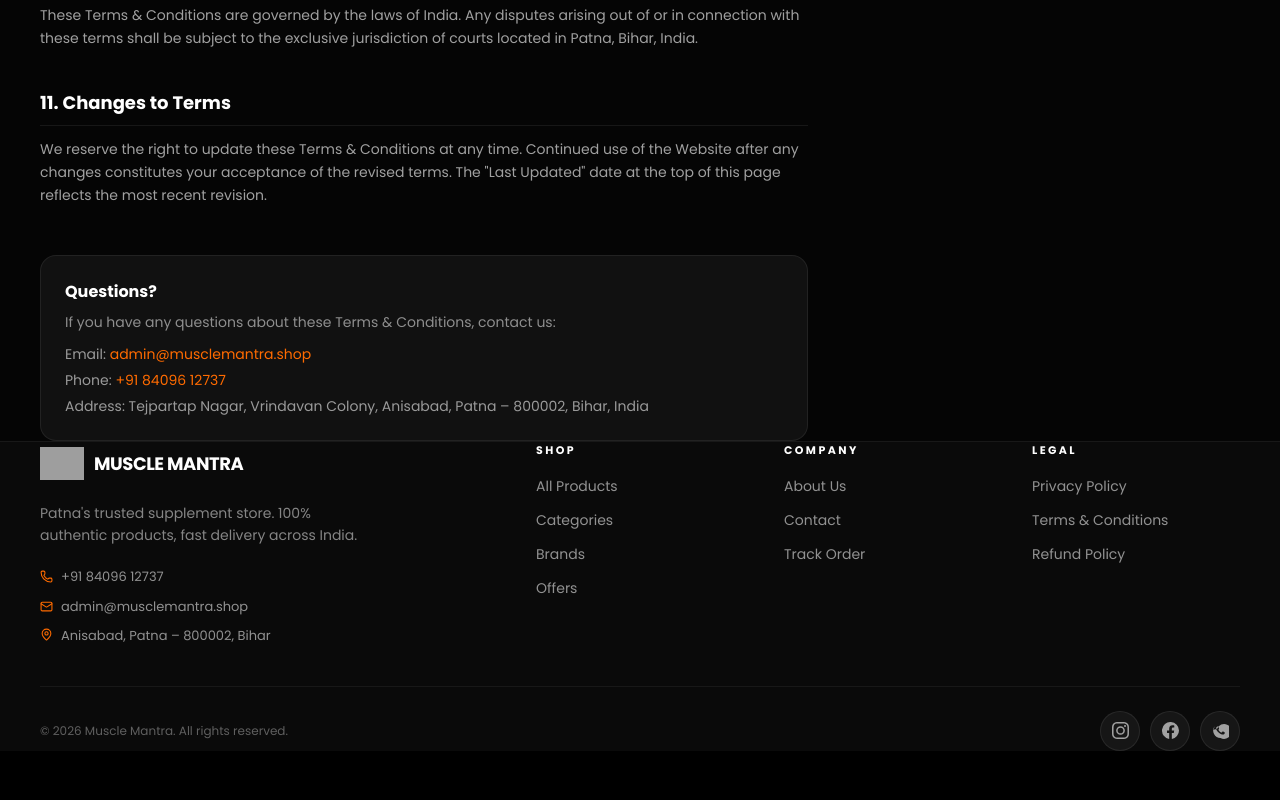
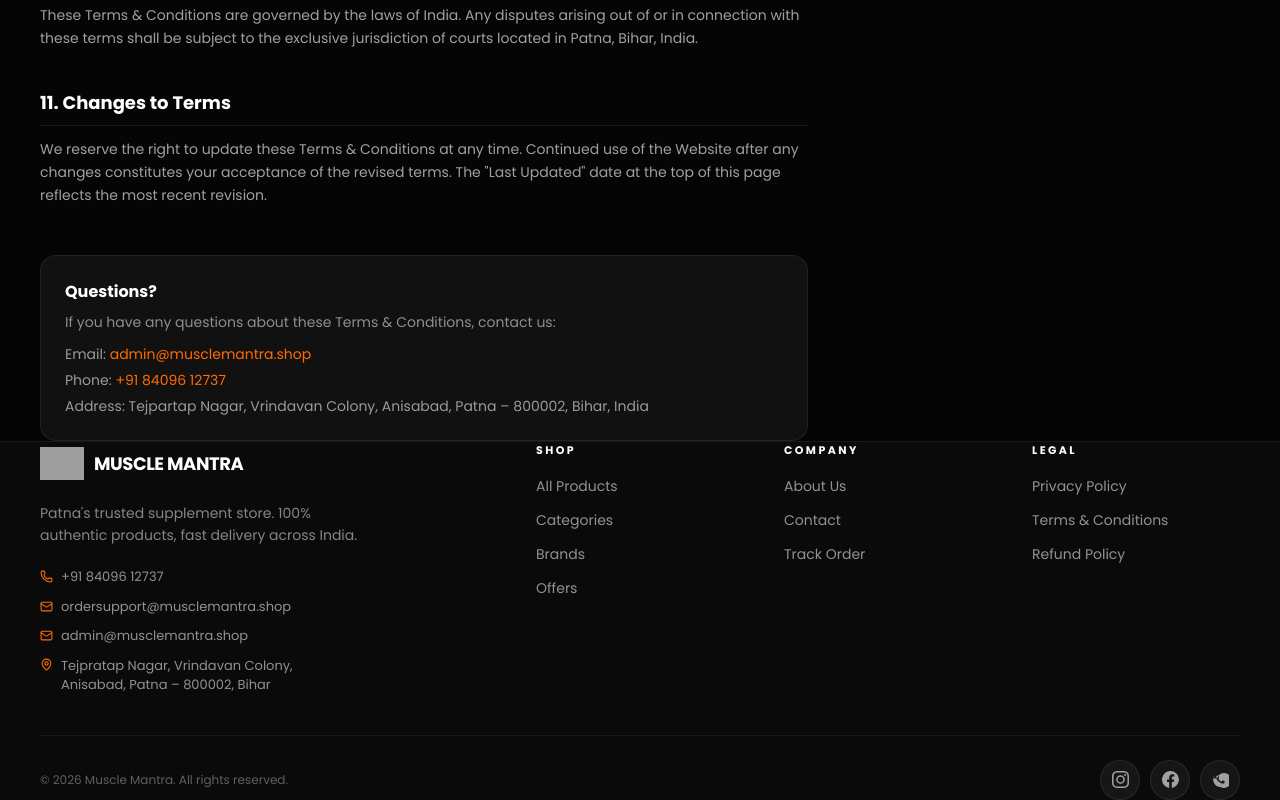
Before and after one commit to NAITIK74600/musclemantra, a Next.js app: page /terms in a window 1280 px wide. Shown: the part 2217-3017 px from the top of the page. Before the commit the page ends 2968 px from the top, so only its background shows below. Built offline with nearby package versions, Linux system fonts and the light colour scheme; no server answers; grey boxes are pictures that could not be loaded.

Commit message:
chore(footer): add ordersupport email + full address (Tejpratap Nagar, Vrindavan Colony)

```diff
--- a/src/components/Footer.tsx
+++ b/src/components/Footer.tsx
@@ -40,12 +40,15 @@
               <a href="tel:+918409612737" className="inline-flex items-center gap-2 hover:text-[#FF6B00] transition-colors">
                 <Phone size={13} className="text-[#FF6B00]" /> +91 84096 12737
               </a>
+              <a href="mailto:ordersupport@musclemantra.shop" className="inline-flex items-center gap-2 hover:text-[#FF6B00] transition-colors">
+                <Mail size={13} className="text-[#FF6B00]" /> ordersupport@musclemantra.shop
+              </a>
               <a href="mailto:admin@musclemantra.shop" className="inline-flex items-center gap-2 hover:text-[#FF6B00] transition-colors">
                 <Mail size={13} className="text-[#FF6B00]" /> admin@musclemantra.shop
               </a>
               <span className="inline-flex items-start gap-2">
                 <MapPin size={13} className="text-[#FF6B00] mt-0.5 shrink-0" />
-                <span>Anisabad, Patna – 800002, Bihar</span>
+                <span>Tejpratap Nagar, Vrindavan Colony,<br />Anisabad, Patna – 800002, Bihar</span>
               </span>
             </div>
           </div>
```
Also changed, not shown: 248 other files (tests, documents, lock files or other folders).
